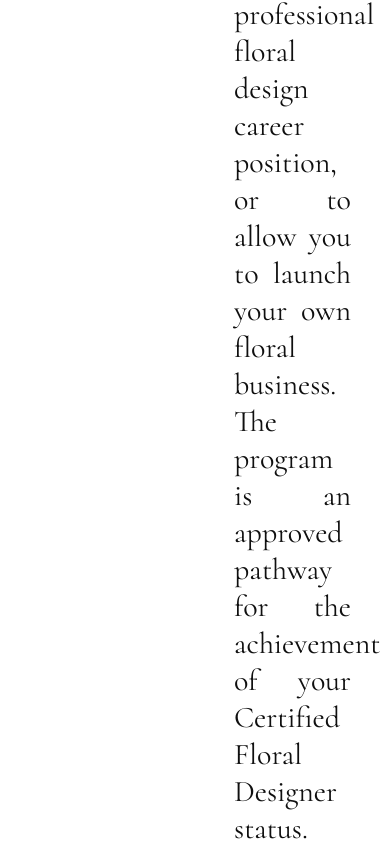
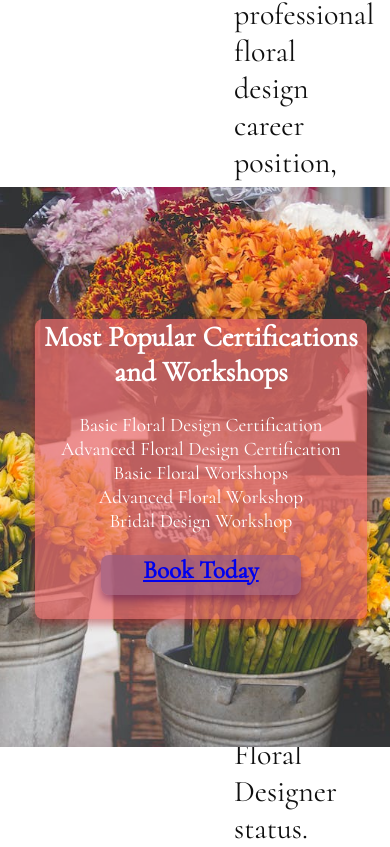
Before and after one commit to ankasendo/Freesia-Floral-Design-School-, a plain HTML site: page index.html in a window 390 px wide. Shown: the part 2303-3150 px from the top of the page. Drawn offline with Linux system fonts and the light colour scheme.

Commit message:
Add offer section and responsive button

```diff
--- a/assets/css/style.css
+++ b/assets/css/style.css
@@ -118,6 +118,7 @@ body {
 .ethos1 {
     width: 60%;
 }
+
 .ethos1 img {
     width: 80%;
     height: auto;
@@ -139,9 +140,11 @@ body {
     margin-top: 50px;
 
 }
+
 .ethos2 {
     width: 60%;
 }
+
 .ethos2 img {
     width: 80%;
     height: auto;
@@ -149,7 +152,7 @@ body {
     border-radius: 30%;
     border-style: solid;
     border-color: rgba(241, 109, 107, .7);
-    margin-top: 40px;
+    margin-top: 10%;
 
 }
 
@@ -161,16 +164,90 @@ body {
     margin-top: 10%;
     text-align: justify;
 }
-.ethos2 {
+
+.ethos3 {
     width: 60%;
 }
-.ethos2 img {
+
+.ethos3 img {
     width: 80%;
     height: auto;
     margin-left: 30px;
     border-radius: 30%;
     border-style: solid;
     border-color: rgba(241, 109, 107, .7);
-    margin-top: 10%;
+    margin-top: 5%;
+}
 
+/* services section starts here*/
+
+.services-container {
+    width: 100%;
+    overflow: hidden;
+    position: relative;
+    border: 0;
+    background: rgba(241, 109, 107, .7);
+    background: linear-gradient(180deg, rgba(241, 109, 107, .7)) 0%, rgb(146, 140, 109) 65%, rgb(151, 64, 100) 100%;
 }
+
+#services-container-img {
+    margin: 0 0;
+    background: url('../images/pexels-photo-977913.jpeg');
+    background-size: cover;
+    min-height: 35em;
+    min-width: 35em;
+    background-position-x: center;
+    background-position-y: center;
+    background-repeat: no-repeat;
+}
+
+.container-box {
+    width: 100%;
+    margin-bottom: 1em;
+    box-shadow: 0 5px 8px 0 rgba(241, 109, 107, .7);
+}
+
+#services-container-text {
+    position: absolute;
+    top: 20%;
+    right: 1%;
+    max-width: 400px;
+    max-height: 300px;
+    margin: 20px 5% 5% 5%;
+    padding: 0 2% 0;
+    width: 85%;
+    height: 85%;
+}
+
+#services-container-text li {
+    list-style-type: none;
+}
+
+.box-shadow {
+    background-color: rgba(241, 109, 107, .7);
+    box-shadow: 0 5px 8px 0 #aB262580;
+    border-radius: 8px;
+}
+
+.text-box {
+    font-size: 120%;
+    font-weight: 400;
+    text-align: center;
+    box-sizing: border-box;
+    color: #FFFF;
+}
+
+.button {
+    display: inline-block;
+    border-radius: 8px;
+    margin-top: 7%;
+    box-shadow: 0 5px 8px 0 hsla(298, 69%, 19%, 0.502);
+    width: 200px;
+    height: 40px;
+    background: #9b5c80bb;
+    font-size: 25px;
+    font-weight: 600;
+    color: #FFFF;
+    text-align: center;
+    text-decoration: none;
+}
--- a/index.html
+++ b/index.html
@@ -73,19 +73,41 @@
     </section>
     <section id="ethos">
         <div class="container">
-            <div class="ethos2">
+            <div class="ethos3">
                 <img src="assets/images/pexels-photo-4270231.jpeg" alt="Women decorating flowers" width="800"
                     height="533">
             </div>
             <div id="left-about">
                 <p>
-                    Freesia Flower Design program will provide all of the training necessary for a professional floral design career
+                    Freesia Flower Design program will provide all of the training necessary for a professional floral
+                    design career
                     position, or to allow you to launch your own floral business. The program is an approved pathway for
                     the achievement of your Certified Floral Designer status.
                 </p>
             </div>
+    </section>
+    <!--services section starts here-->
+    <section class="services-container">
+        <div>
+            <div id="services-container-img" class="container-box">
+                <div id="services-container-text" class="box-shadow text-box">
+                    <h2> Most Popular Certifications and Workshops </h2>
+                    <br>
+                    <ul>
+                        <li>Basic Floral Design Certification</li>
+                        <li>Advanced Floral Design Certification</li>
+                        <li>Basic Floral Workshops</li>
+                        <li>Advanced Floral Workshop </li>
+                        <li>Bridal Design Workshop </li>
+                    </ul>
+                    <div class="button">
+                        <a href="contact.html"> Book Today</a>
+                    </div>
+                </div>
+            </div>
+        </div>
+    </section>
 
-    </section>
 </body>
 
 </html>
```
Also changed, not shown: assets/images/pexels-photo-977913.jpeg (added).
